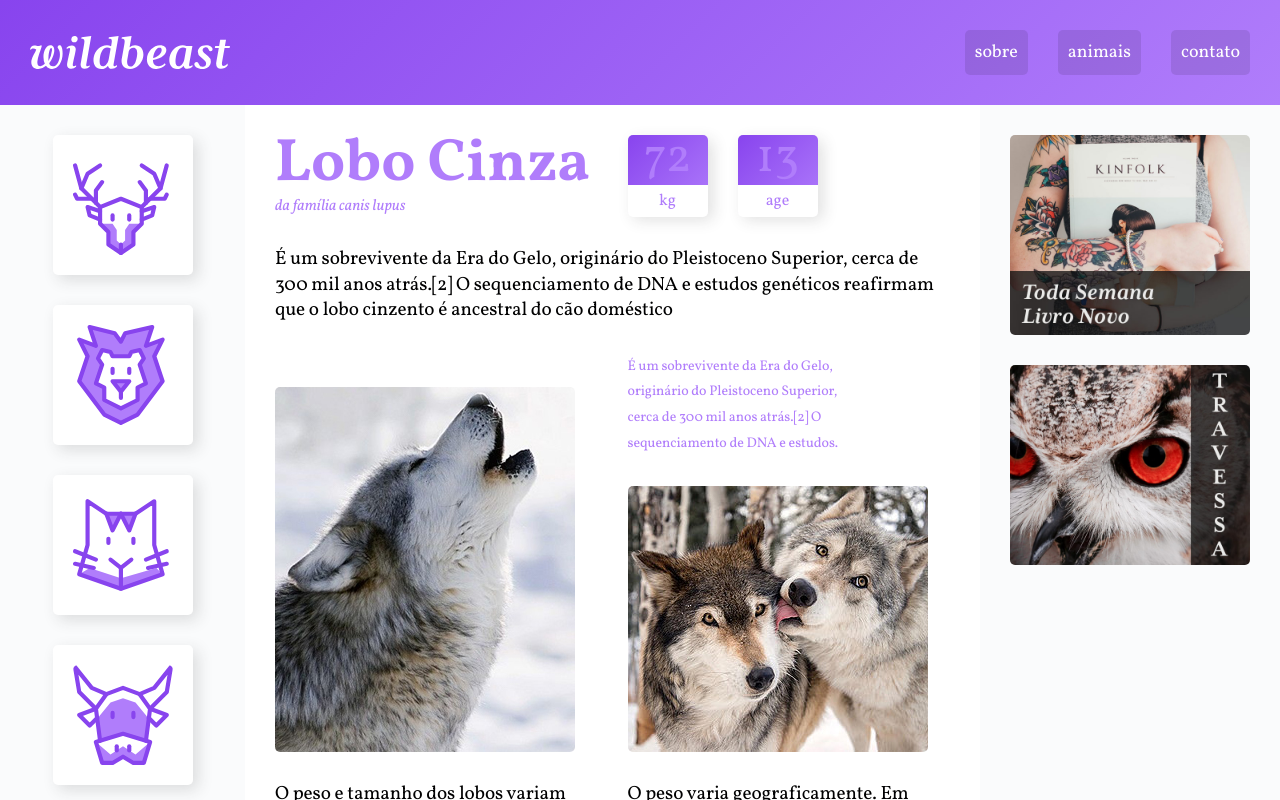
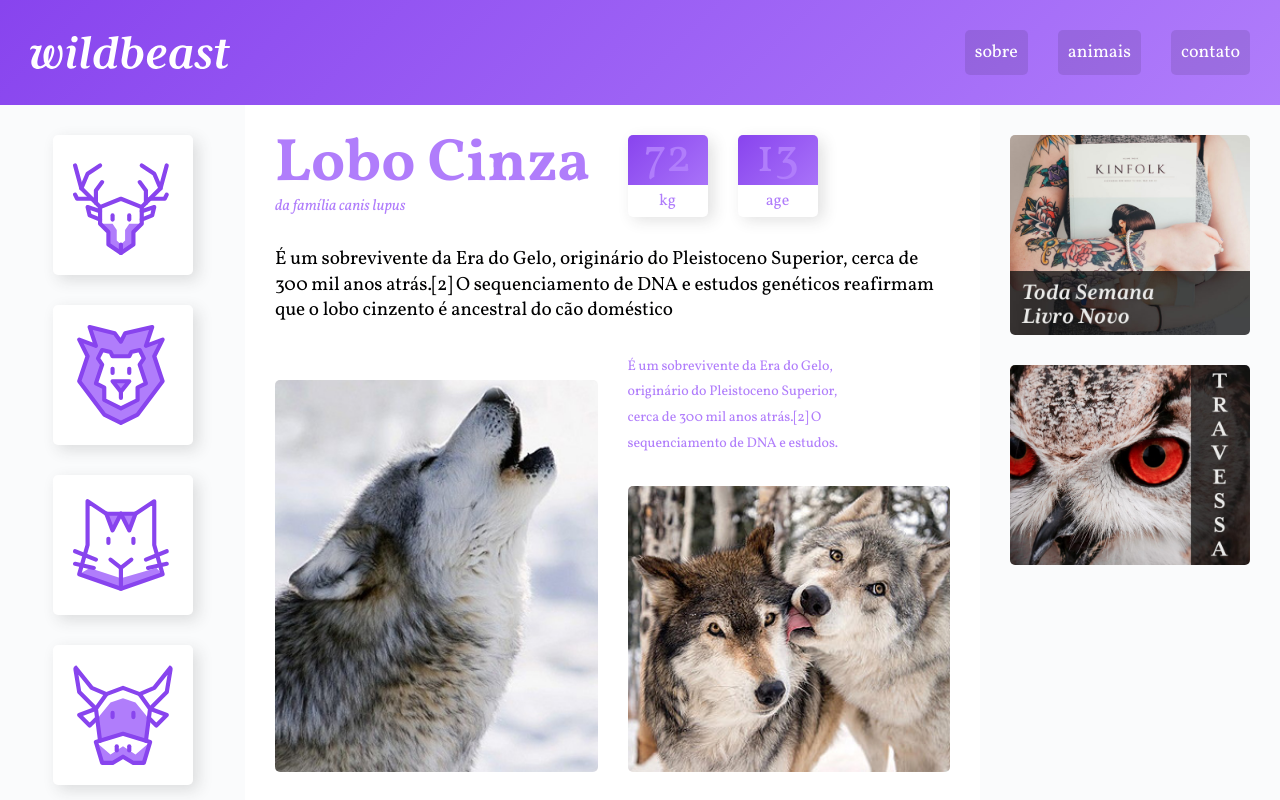
Before and after one commit to rodrigoandradebcc/wildbeast, a Next.js app: page / in a window 1280 px wide. Shown: the top 800 px of the page. Built offline with nearby package versions, Linux system fonts and the light colour scheme.

Commit message:
Finalizando Wildbeast em Next

```diff
--- a/src/components/Sidenav/styles.ts
+++ b/src/components/Sidenav/styles.ts
@@ -37,6 +37,7 @@ export const Container = styled.div`
     -ms-overflow-style: -ms-autohiding-scrollbar;
     position: relative;
 
+
     &::after {
       content: '→';
       position: absolute;
--- a/src/styles/global.tsx
+++ b/src/styles/global.tsx
@@ -29,7 +29,7 @@ export default createGlobalStyle`
 
   img{
     display: block;
-    max-width: 100%;
+    width: 100%;
     border-radius: 5px;
   }
 
@@ -100,5 +100,12 @@ export default createGlobalStyle`
     }
   }
 
+  ::-webkit-scrollbar {
+    width: 4px;
+  }
+
+  ::-webkit-scrollbar-thumb {
+    border-radius: 4px;
+  }
 
 `;
--- a/src/styles/styles.ts
+++ b/src/styles/styles.ts
@@ -14,6 +14,10 @@ export const Main = styled.main`
     font-size: 0.875em;
     color: #b07dfb;
     max-width: 16em;
+  }
+
+  @media (max-width: 600px) {
+    grid-template-columns: auto;
   }
 
   .col-wide {
@@ -130,6 +134,7 @@ export const Aside = styled.aside`
   align-content: start;
   padding: 30px;
   grid-gap: 30px;
+  grid-template-columns: repeat(auto-fit, minmax(150px, 1fr));
 `;
 
 export const AdItem = styled.div``;
```
